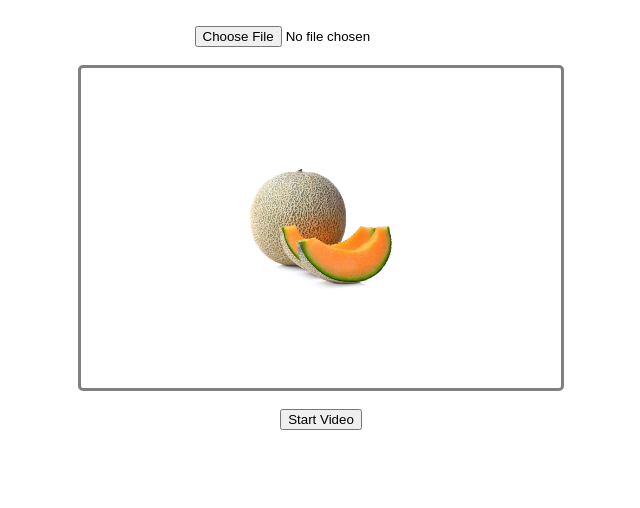
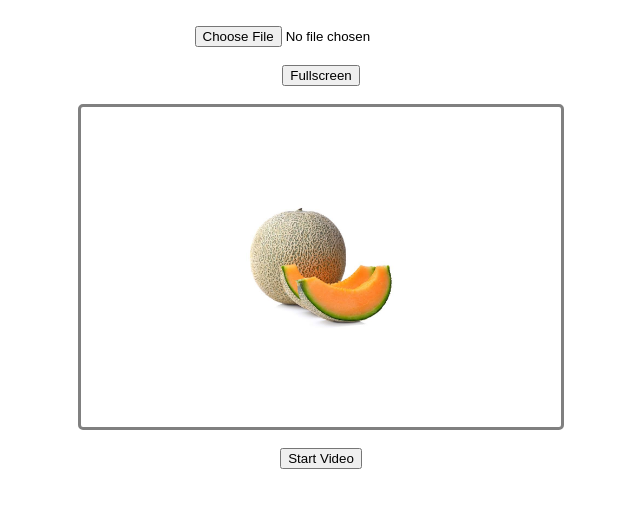
Before and after one commit to lowqualityImages/lowqualityimages.github.io, a plain HTML site: page index.html in a window 1280 px wide. Shown: the whole page, without its empty margins (319-959 px from the left). Drawn offline with Linux system fonts and the light colour scheme.

Commit message:
Update index.html

```diff
--- a/index.html
+++ b/index.html
@@ -12,6 +12,8 @@
   <br>
   <input type="file" accept="image/*" id="input">
   <br>
+  <button id="fsVid">Fullscreen</button>
+  <br>
   <div id="video">
     <img src="default.jpeg" alt="object" id="object">
   </div>
```
